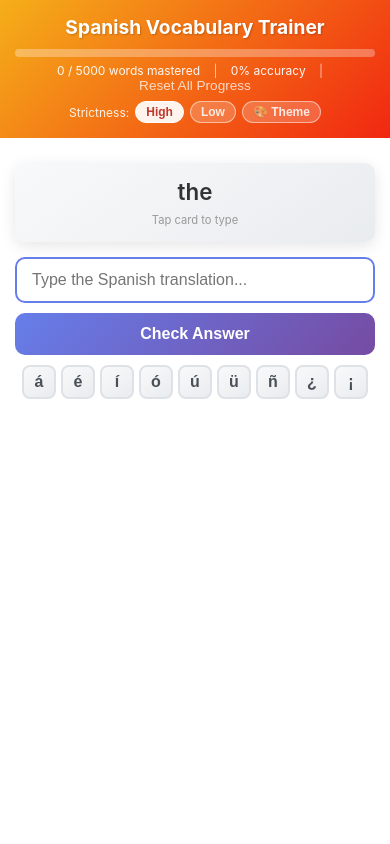
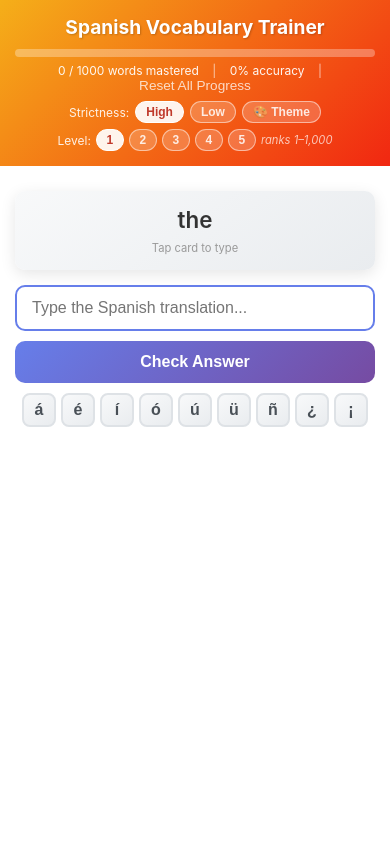
Before and after one commit to lukewhitesides/fearless-quail, a Flask app: page / in a window 390 px wide. Run offline with Flask 3, Linux system fonts and the light colour scheme; some libraries are stand-ins or nearby versions.

Commit message:
Add Levels feature for skipping to word ranges
Users can now pick a level (1–5) from the header, where each level covers
a 1000-word frequency band:
  Level 1: ranks 1–1000   (most common)
  Level 2: ranks 1001–2000
  Level 3: ranks 2001–3000
  Level 4: ranks 3001–4000
  Level 5: ranks 4001–5000 (least common)

Word selection, review mode, progress bar, mastered count, and accuracy
stats all scope to the active level. The chosen level is persisted in
localStorage so it survives page reloads.

On level completion the card shows a "Go to Level N+1" button so users can
advance without hunting for the controls. Switching levels mid-session also
exits review mode cleanly.

https://claude.ai/code/session_015NBQXpeQ29qEh1vpifD2b1

```diff
--- a/static/app.js
+++ b/static/app.js
@@ -6,6 +6,7 @@ let reviewMode = false;
 let reviewedWordIds = [];
 let currentStrictness = 'high';
 let currentTheme = 'default';
+let currentLevel = 1;
 let allWords = [];
 let localProgress = null;
 
@@ -21,6 +22,9 @@ const feedbackText = document.getElementById('feedback-text');
 const correctAnswersEl = document.getElementById('correct-answers');
 const nextBtn = document.getElementById('next-btn');
 const completionEl = document.getElementById('completion');
+const completionTitleEl = document.getElementById('completion-title');
+const completionMsgEl = document.getElementById('completion-msg');
+const nextLevelBtn = document.getElementById('next-level-btn');
 const flashcardEl = document.getElementById('flashcard');
 const progressFill = document.getElementById('progress-fill');
 const masteredCount = document.getElementById('mastered-count');
@@ -40,6 +44,8 @@ const accentMissNoteEl = document.getElementById('accent-miss-note');
 const themeOpenBtn = document.getElementById('theme-open-btn');
 const themeModalOverlay = document.getElementById('theme-modal-overlay');
 const themeModalClose = document.getElementById('theme-modal-close');
+const levelRangeHint = document.getElementById('level-range-hint');
+const levelBtns = document.querySelectorAll('.level-option');
 
 // Initialize
 document.addEventListener('DOMContentLoaded', () => {
@@ -66,15 +72,54 @@ function initProgress() {
                 total_correct: 0,
                 session_count: 1,
                 last_session: new Date().toISOString()
-            }
+            },
+            settings: { level: 1 }
         };
     }
+    if (!localProgress.settings) localProgress.settings = {};
+    currentLevel = localProgress.settings.level || 1;
 }
 
 function saveLocalProgress() {
     localProgress.user_stats.last_session = new Date().toISOString();
     localStorage.setItem(STORAGE_KEY, JSON.stringify(localProgress));
 }
+
+// --- Level helpers ---
+
+function getLevelRange(level) {
+    return { min: (level - 1) * 1000 + 1, max: level * 1000 };
+}
+
+function getLevelWords() {
+    const { min, max } = getLevelRange(currentLevel);
+    return allWords.filter(w => w.rank >= min && w.rank <= max);
+}
+
+function setLevel(level) {
+    currentLevel = level;
+    localProgress.settings.level = level;
+    saveLocalProgress();
+    updateLevelUI();
+    // Exit review mode when switching levels
+    if (reviewMode) {
+        reviewMode = false;
+        reviewedWordIds = [];
+        reviewModeIndicator.style.display = 'none';
+    }
+    displayProgress();
+    loadNextWord();
+}
+
+function updateLevelUI() {
+    levelBtns.forEach(btn => {
+        btn.classList.toggle('active', Number(btn.dataset.level) === currentLevel);
+    });
+    const { min, max } = getLevelRange(currentLevel);
+    levelRangeHint.textContent = `ranks ${min.toLocaleString()}–${max.toLocaleString()}`;
+}
+
+// --- Mastery ---
 
 function isMastered(wp) {
     const timesShown = wp.times_shown || 0;
@@ -86,11 +131,14 @@ function isMastered(wp) {
     return false;
 }
 
+// --- Word selection ---
+
 function selectNextWord() {
+    const levelWords = getLevelWords();
     const wp = localProgress.word_progress;
     const active = [], newWords = [], review = [];
 
-    for (const word of allWords) {
+    for (const word of levelWords) {
         const wordWp = wp[String(word.id)] || {};
         if (wordWp.mastered) {
             if (wordWp.first_attempt_correct === false) review.push(word);
@@ -116,11 +164,12 @@ function selectNextWord() {
 }
 
 function selectNextReviewWord(excludeIds) {
+    const levelWords = getLevelWords();
     const wp = localProgress.word_progress;
     const excludeSet = new Set(excludeIds.map(String));
     const active = [];
 
-    for (const word of allWords) {
+    for (const word of levelWords) {
         const wordId = String(word.id);
         if (excludeSet.has(wordId)) continue;
         const wordWp = wp[wordId] || {};
@@ -133,11 +182,14 @@ function selectNextReviewWord(excludeIds) {
     return { word: active[Math.floor(Math.random() * active.length)], remaining: active.length };
 }
 
+// --- Startup ---
+
 async function loadWordsAndStart() {
     try {
         const response = await fetch('/api/words');
         const data = await response.json();
         allWords = data.words;
+        updateLevelUI();
         displayProgress();
         loadNextWord();
     } catch (error) {
@@ -151,12 +203,17 @@ function setupEventListeners() {
     nextBtn.addEventListener('click', loadNextWord);
     resetBtn.addEventListener('click', resetProgress);
     resetProgressBtn.addEventListener('click', confirmReset);
+    nextLevelBtn.addEventListener('click', () => setLevel(currentLevel + 1));
 
     reviewBtn.addEventListener('click', enterReviewMode);
     exitReviewBtn.addEventListener('click', exitReviewMode);
 
     strictnessHighBtn.addEventListener('click', () => setStrictness('high'));
     strictnessLowBtn.addEventListener('click', () => setStrictness('low'));
+
+    levelBtns.forEach(btn => {
+        btn.addEventListener('click', () => setLevel(Number(btn.dataset.level)));
+    });
 
     themeOpenBtn.addEventListener('click', openThemeModal);
     themeModalClose.addEventListener('click', closeThemeModal);
@@ -193,11 +250,7 @@ function setupEventListeners() {
             const start = input.selectionStart;
             const end = input.selectionEnd;
             const text = input.value;
-
-            // Insert character at cursor position
             input.value = text.substring(0, start) + char + text.substring(end);
-
-            // Move cursor after inserted character
             input.selectionStart = input.selectionEnd = start + 1;
             input.focus();
         });
@@ -222,7 +275,7 @@ async function loadNextWord() {
     flashcardEl.style.display = 'block';
     completionEl.style.display = 'none';
 
-    if (!allWords.length) return; // Words not loaded yet
+    if (!allWords.length) return;
 
     let selected;
     if (reviewMode) {
@@ -254,20 +307,13 @@ async function loadNextWord() {
 
 async function checkAnswer() {
     const userAnswer = answerInput.value.trim();
-
-    if (!userAnswer) {
-        answerInput.focus();
-        return;
-    }
-
+    if (!userAnswer) { answerInput.focus(); return; }
     if (!currentWord) return;
 
     try {
         const response = await fetch('/api/check-answer', {
             method: 'POST',
-            headers: {
-                'Content-Type': 'application/json'
-            },
+            headers: { 'Content-Type': 'application/json' },
             body: JSON.stringify({
                 word_id: currentWord.id,
                 answer: userAnswer,
@@ -288,9 +334,7 @@ async function checkAnswer() {
             first_attempt_correct: null
         };
 
-        if (wp.times_shown === 0) {
-            wp.first_attempt_correct = data.correct;
-        }
+        if (wp.times_shown === 0) wp.first_attempt_correct = data.correct;
         wp.times_shown += 1;
         if (data.correct) {
             wp.times_correct += 1;
@@ -323,7 +367,6 @@ async function checkAnswer() {
             }
             feedbackText.textContent = text;
 
-            // Show accent-miss note if the only mistake was a missing accent
             if (data.accent_only_miss) {
                 const correctForm = data.valid_answers.find(
                     a => a.toLowerCase().replace(/[^\w\s]/g, '') !== a.toLowerCase() ||
@@ -336,7 +379,6 @@ async function checkAnswer() {
                 accentMissNoteEl.style.display = 'none';
             }
 
-            // Show other accepted answers (synonyms) if there are any
             const otherAnswers = data.valid_answers.filter(
                 a => a.toLowerCase() !== userAnswer.toLowerCase()
             );
@@ -347,15 +389,12 @@ async function checkAnswer() {
                     span.textContent = answer;
                     correctAnswersEl.appendChild(span);
                 });
-                // Give more time to read synonyms / accent note
                 autoAdvanceTimeout = setTimeout(() => loadNextWord(), 2500);
             } else if (data.accent_only_miss) {
                 correctAnswersEl.innerHTML = '';
-                // Give time to read the accent miss note
                 autoAdvanceTimeout = setTimeout(() => loadNextWord(), 2500);
             } else {
                 correctAnswersEl.innerHTML = '';
-                // Auto-advance after 1 second for correct answers with no synonyms
                 autoAdvanceTimeout = setTimeout(() => loadNextWord(), 1000);
             }
         } else {
@@ -372,9 +411,7 @@ async function checkAnswer() {
             });
         }
 
-        // Update progress display
         displayProgress();
-
         nextBtn.focus();
     } catch (error) {
         console.error('Error checking answer:', error);
@@ -384,23 +421,30 @@ async function checkAnswer() {
 function displayProgress() {
     if (!localProgress || !allWords.length) return;
 
+    const levelWords = getLevelWords();
     const wp = localProgress.word_progress;
-    const masteredCountVal = Object.values(wp).filter(w => w.mastered).length;
+
+    const masteredCountVal = levelWords.filter(w => wp[String(w.id)]?.mastered).length;
     masteredCount.textContent = masteredCountVal;
-    totalCount.textContent = allWords.length;
+    totalCount.textContent = levelWords.length;
 
-    const { total_practiced, total_correct } = localProgress.user_stats;
-    const accuracy = total_practiced > 0
-        ? Math.round(total_correct / total_practiced * 1000) / 10
+    // Level-specific accuracy from word_progress totals
+    let levelPracticed = 0, levelCorrect = 0;
+    for (const word of levelWords) {
+        const wordWp = wp[String(word.id)] || {};
+        levelPracticed += wordWp.times_shown || 0;
+        levelCorrect += wordWp.times_correct || 0;
+    }
+    const accuracy = levelPracticed > 0
+        ? Math.round(levelCorrect / levelPracticed * 1000) / 10
         : 0;
     accuracyEl.textContent = accuracy;
 
-    const percentage = allWords.length > 0 ? (masteredCountVal / allWords.length) * 100 : 0;
+    const percentage = levelWords.length > 0 ? (masteredCountVal / levelWords.length) * 100 : 0;
     progressFill.style.width = `${percentage}%`;
 
-    // Update active word count and review button
     let activeCount = 0;
-    for (const word of allWords) {
+    for (const word of levelWords) {
         const wordWp = wp[String(word.id)] || {};
         if (!wordWp.mastered && (wordWp.times_shown || 0) > 0) activeCount++;
     }
@@ -408,13 +452,27 @@ function displayProgress() {
     reviewBtn.style.display = activeCount > 0 ? 'inline-block' : 'none';
 }
 
-// Kept for compatibility — now delegates to displayProgress
-function loadProgress() {
-    displayProgress();
-}
+function loadProgress() { displayProgress(); }
+function loadActiveWordCount() { displayProgress(); }
 
-function loadActiveWordCount() {
-    displayProgress();
+function showCompletion() {
+    flashcardEl.style.display = 'none';
+    answerSection.style.display = 'none';
+    feedbackEl.style.display = 'none';
+
+    if (currentLevel < 5) {
+        completionTitleEl.textContent = `Level ${currentLevel} Complete!`;
+        completionMsgEl.textContent =
+            `You've mastered all ${getLevelWords().length} words in Level ${currentLevel}!`;
+        nextLevelBtn.textContent = `Go to Level ${currentLevel + 1}`;
+        nextLevelBtn.style.display = 'inline-block';
+    } else {
+        completionTitleEl.textContent = 'Amazing!';
+        completionMsgEl.textContent = "You've mastered all 5000 Spanish words!";
+        nextLevelBtn.style.display = 'none';
+    }
+
+    completionEl.style.display = 'block';
 }
 
 function enterReviewMode() {
@@ -466,20 +524,13 @@ async function setStrictness(value) {
     }
 }
 
-function openThemeModal() {
-    themeModalOverlay.style.display = 'flex';
-}
-
-function closeThemeModal() {
-    themeModalOverlay.style.display = 'none';
-}
+function openThemeModal() { themeModalOverlay.style.display = 'flex'; }
+function closeThemeModal() { themeModalOverlay.style.display = 'none'; }
 
 function applyTheme(theme) {
     const themes = ['spain', 'mexico', 'costa-rica', 'colombia', 'dominican-republic'];
     themes.forEach(t => document.body.classList.remove(`theme-${t}`));
-    if (theme !== 'default') {
-        document.body.classList.add(`theme-${theme}`);
-    }
+    if (theme !== 'default') document.body.classList.add(`theme-${theme}`);
 }
 
 function updateThemeUI() {
@@ -504,13 +555,6 @@ async function setTheme(theme) {
     }
 }
 
-function showCompletion() {
-    flashcardEl.style.display = 'none';
-    answerSection.style.display = 'none';
-    feedbackEl.style.display = 'none';
-    completionEl.style.display = 'block';
-}
-
 function confirmReset() {
     if (confirm('Are you sure you want to reset all progress? This cannot be undone.')) {
         resetProgress();
@@ -522,12 +566,14 @@ async function resetProgress() {
         localStorage.removeItem(STORAGE_KEY);
         initProgress();
         await fetch('/api/reset', { method: 'POST' });
+        updateLevelUI();
         displayProgress();
         loadNextWord();
     } catch (error) {
         console.error('Error resetting progress:', error);
         localStorage.removeItem(STORAGE_KEY);
         initProgress();
+        updateLevelUI();
         displayProgress();
         loadNextWord();
     }
--- a/static/style.css
+++ b/static/style.css
@@ -143,6 +143,50 @@ header h1 {
     gap: 8px;
     font-size: 0.85rem;
     flex-wrap: wrap;
+}
+
+.level-setting {
+    margin-top: 8px;
+    display: flex;
+    align-items: center;
+    justify-content: center;
+    gap: 6px;
+    font-size: 0.85rem;
+    flex-wrap: wrap;
+}
+
+.level-label {
+    color: rgba(255, 255, 255, 0.9);
+}
+
+.level-option {
+    background: rgba(255, 255, 255, 0.2);
+    border: 1px solid rgba(255, 255, 255, 0.5);
+    color: rgba(255, 255, 255, 0.85);
+    padding: 4px 12px;
+    border-radius: 15px;
+    font-size: 0.8rem;
+    font-weight: 600;
+    cursor: pointer;
+    transition: all 0.2s ease;
+    min-width: 32px;
+}
+
+.level-option:hover {
+    background: rgba(255, 255, 255, 0.35);
+    color: white;
+}
+
+.level-option.active {
+    background: rgba(255, 255, 255, 0.92);
+    color: #c0392b;
+    border-color: white;
+}
+
+.level-range-hint {
+    color: rgba(255, 255, 255, 0.7);
+    font-size: 0.75rem;
+    font-style: italic;
 }
 
 .strictness-label {
@@ -503,6 +547,30 @@ main {
     margin-bottom: 25px;
 }
 
+.completion-actions {
+    display: flex;
+    justify-content: center;
+    align-items: center;
+    gap: 12px;
+    flex-wrap: wrap;
+}
+
+.next-level-btn {
+    background: var(--primary);
+    color: white;
+    border: none;
+    padding: 15px 40px;
+    border-radius: 25px;
+    font-size: 1.1rem;
+    font-weight: 600;
+    cursor: pointer;
+    transition: transform 0.2s ease;
+}
+
+.next-level-btn:hover {
+    transform: scale(1.05);
+}
+
 .reset-btn {
     background: var(--warm);
     color: white;
@@ -605,6 +673,22 @@ footer {
 
     .header-divider {
         display: none;
+    }
+
+    .level-setting {
+        font-size: 0.75rem;
+        gap: 5px;
+        margin-top: 6px;
+    }
+
+    .level-option {
+        padding: 3px 9px;
+        font-size: 0.75rem;
+        min-width: 28px;
+    }
+
+    .level-range-hint {
+        font-size: 0.7rem;
     }
 
     main {
--- a/templates/index.html
+++ b/templates/index.html
@@ -27,6 +27,15 @@
                     <button class="strictness-option" id="btn-strictness-low" data-value="low">Low</button>
                     <span class="header-divider">|</span>
                     <button class="theme-open-btn" id="theme-open-btn">🎨 Theme</button>
+                </div>
+                <div class="level-setting">
+                    <span class="level-label">Level:</span>
+                    <button class="level-option" data-level="1">1</button>
+                    <button class="level-option" data-level="2">2</button>
+                    <button class="level-option" data-level="3">3</button>
+                    <button class="level-option" data-level="4">4</button>
+                    <button class="level-option" data-level="5">5</button>
+                    <span class="level-range-hint" id="level-range-hint"></span>
                 </div>
             </div>
         </header>
@@ -79,9 +88,12 @@
             </div>
 
             <div class="completion" id="completion" style="display: none;">
-                <h2>Congratulations!</h2>
-                <p>You've mastered all the words!</p>
-                <button id="reset-btn" class="reset-btn">Start Over</button>
+                <h2 id="completion-title">Congratulations!</h2>
+                <p id="completion-msg">You've mastered all the words!</p>
+                <div class="completion-actions">
+                    <button id="next-level-btn" class="next-level-btn" style="display: none;">Go to Level 2</button>
+                    <button id="reset-btn" class="reset-btn">Start Over</button>
+                </div>
             </div>
         </main>
 
```
